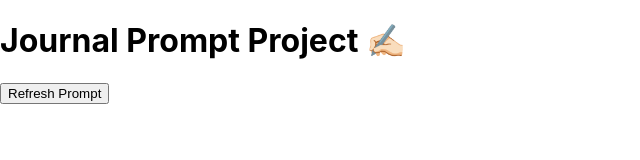
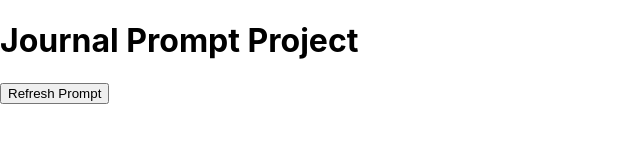
Before and after one commit to zachary-hardin/journal-prompt, a React (Create React App) app in the folder journal-prompt-app/: page / in a window 1280 px wide. Shown: the top 160 px of the page, without its empty margins (0-640 px from the left). Built offline with nearby package versions, Linux system fonts and the light colour scheme; no server answers.

Commit message:
Remove emoji

```diff
--- a/journal-prompt-app/src/App.js
+++ b/journal-prompt-app/src/App.js
@@ -17,7 +17,7 @@ function App() {
 
   return (
     <div>
-      <h1>Journal Prompt Project ✍🏻</h1>
+      <h1>Journal Prompt Project</h1>
       <p>{prompt.prompt}</p>
 
       <button data-testid={'refreshPrompt'} onClick={retrievePrompt}>Refresh Prompt</button>
```
